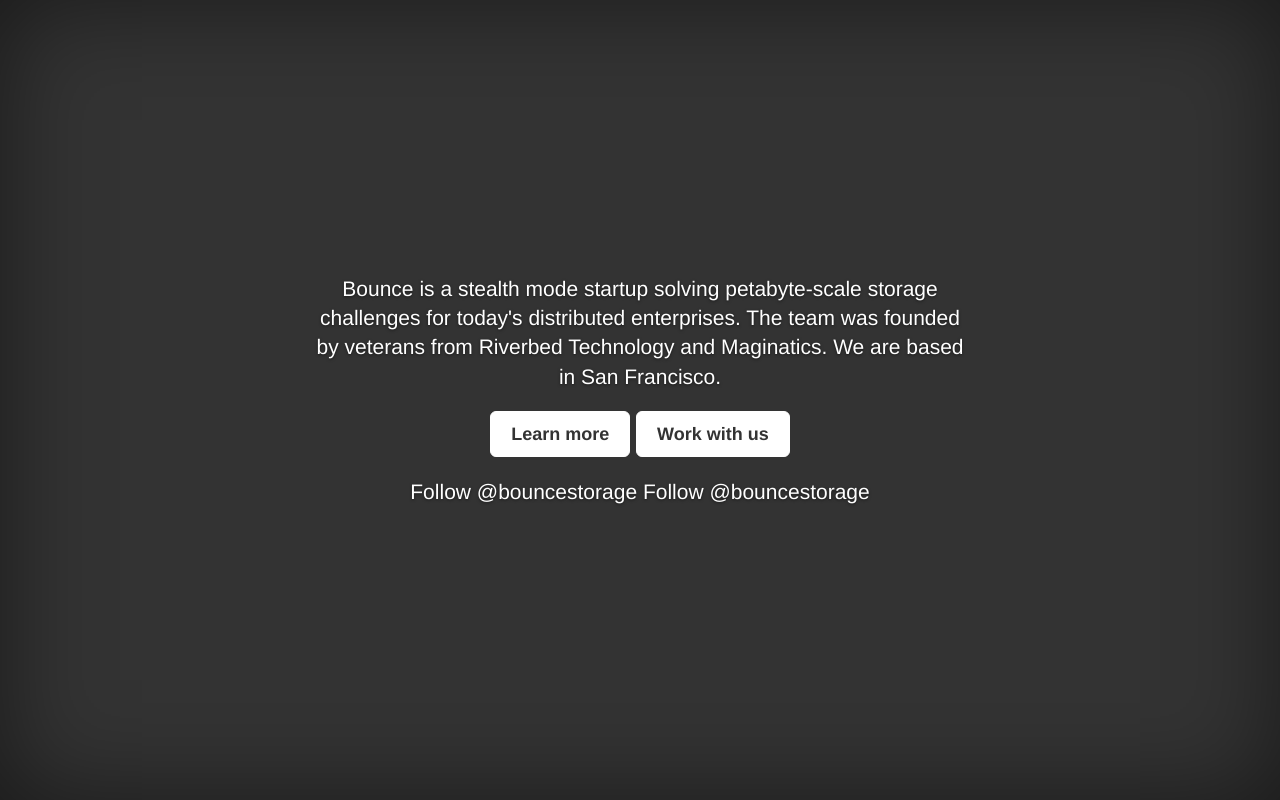
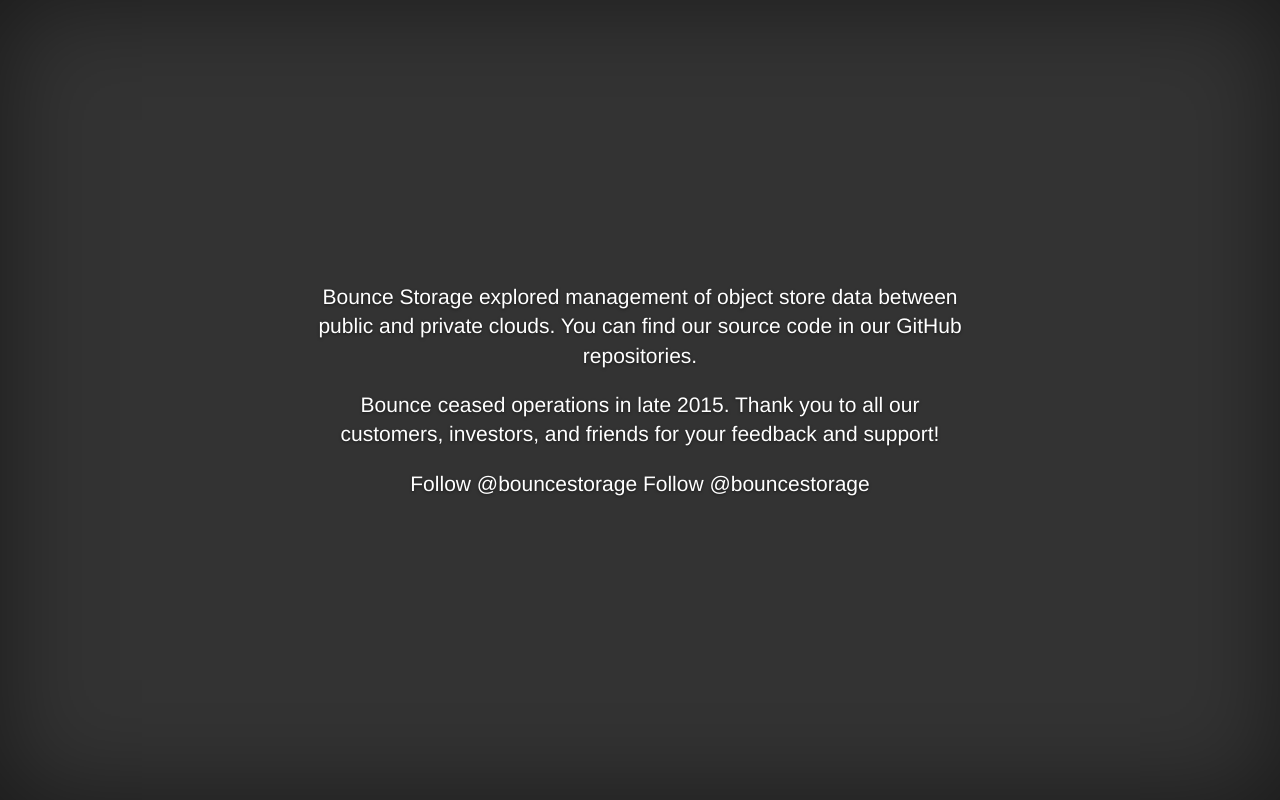
Before and after one commit to bouncestorage/bouncestorage.github.io, a plain HTML site: page index.html in a window 1280 px wide. Drawn offline with nearby package versions, Linux system fonts and the light colour scheme.

Commit message:
Update web site

```diff
--- a/index.html
+++ b/index.html
@@ -50,15 +50,13 @@
           <div class="inner cover">
             <!-- <h1 class="cover-heading">Bounce Storage</h1> -->
             <p class="lead">
-              Bounce is a stealth mode startup solving petabyte-scale
-              storage challenges for today's distributed
-              enterprises. The team was founded by veterans from
-              Riverbed Technology and Maginatics. We are based in San
-              Francisco.
+              Bounce Storage explored management of object store data between public and
+              private clouds.  You can find our source code in our
+              <a href="https://github.com/bouncestorage">GitHub repositories</a>.
             </p>
             <p class="lead">
-              <a href="mailto:info@bouncestorage.com" class="btn btn-lg btn-default">Learn more</a>
-              <a href="mailto:jobs@bouncestorage.com" class="btn btn-lg btn-default">Work with us</a>
+              Bounce ceased operations in late 2015.  Thank you to all our customers,
+              investors, and friends for your feedback and support!
             </p>
             <p class="lead">
               <a href="https://twitter.com/bouncestorage" class="twitter-follow-button" data-show-count="false" data-size="large">Follow @bouncestorage</a>
```
